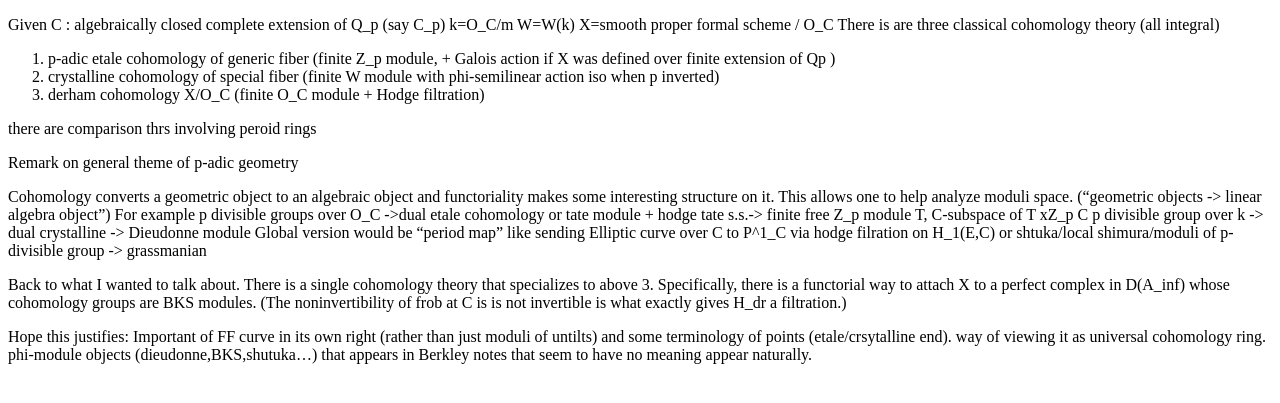
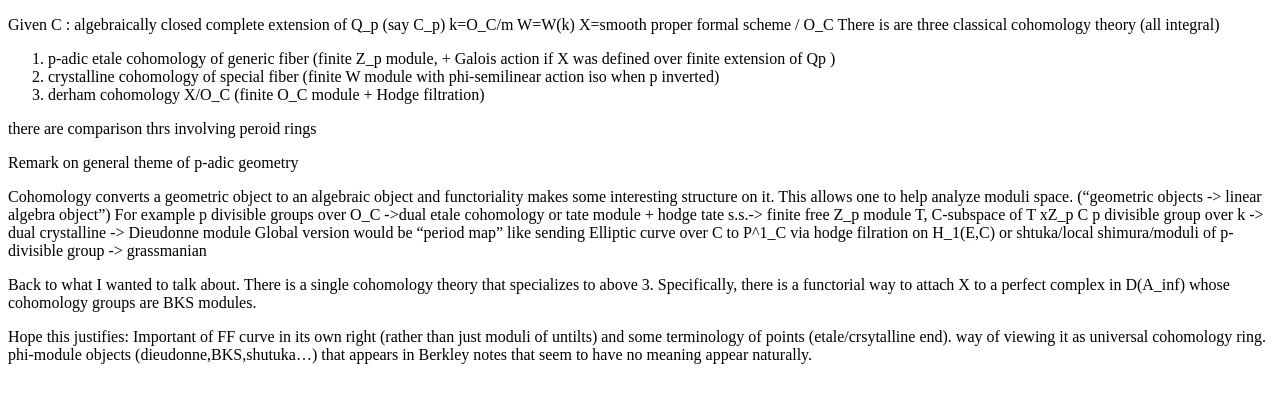
Before and after one commit to alchan00/alchan00.github.io, a Jekyll site: the page built from topics/p-adic-geometry/FF_curve/index.md, in a window 1280 px wide. Shown: the top 403 px of the page. Built offline with Jekyll 4.4.1, drawn with Linux system fonts in a browser that asks for light colours; our own code applies the rules of GitHub Pages for plain Markdown files.

Commit message:
Update index.md

```diff
--- a/topics/p-adic-geometry/FF_curve/index.md
+++ b/topics/p-adic-geometry/FF_curve/index.md
@@ -23,7 +23,6 @@ or shtuka/local shimura/moduli of p-divisible group -> grassmanian
 Back to what I wanted to talk about.
 There is a single cohomology theory that specializes to above 3.
 Specifically, there is a functorial way to attach X to a perfect complex in D(A_inf) whose cohomology groups are BKS modules.
-(The noninvertibility of frob at C is is not invertible is what exactly gives H_dr a filtration.)
 
 Hope this justifies:
 Important of FF curve in its own right (rather than just moduli of untilts) and some terminology of points (etale/crsytalline end). way of viewing it as universal cohomology ring.
```
